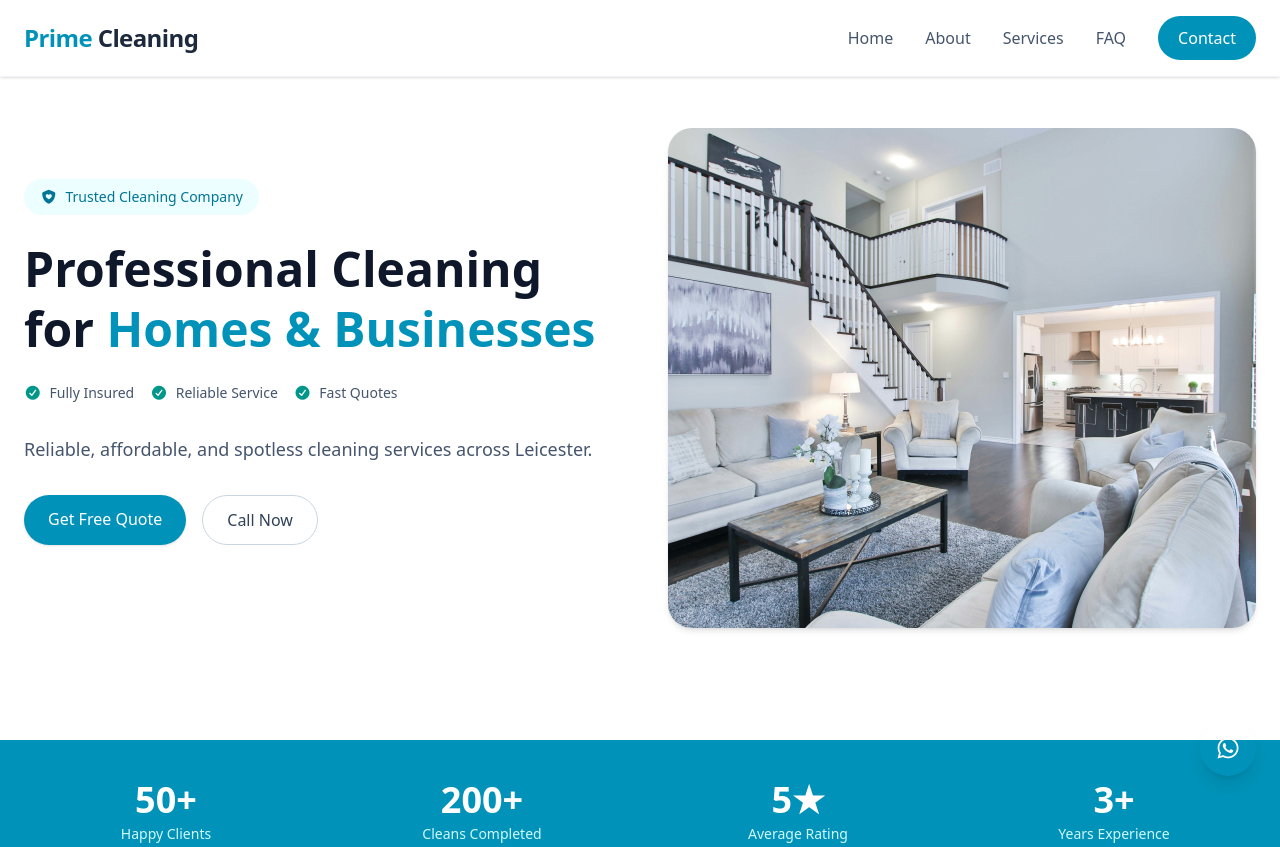
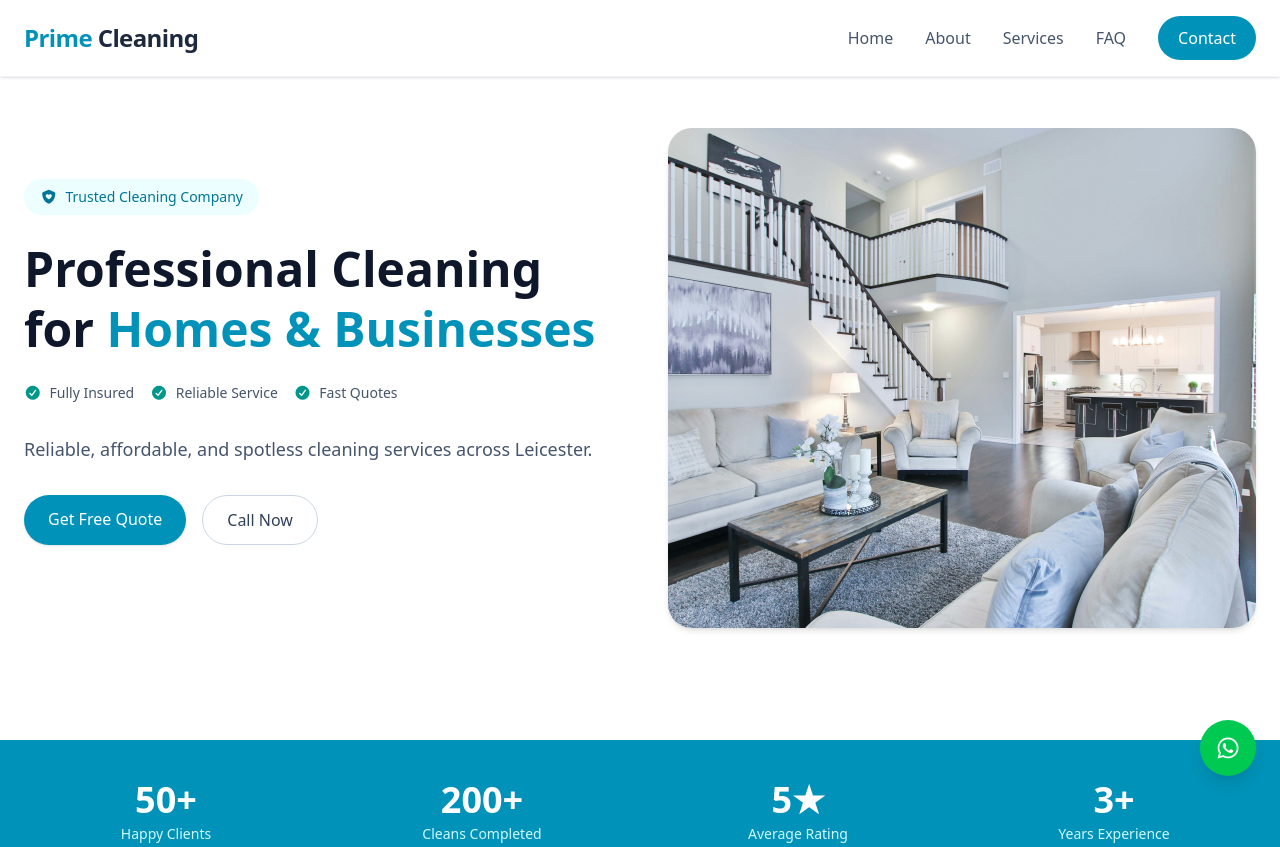
Before and after one commit to zBraaad98/BrxCleaningWebsite, a website: page index.html in a window 1280 px wide. Shown: the top 847 px of the page. Drawn offline with nearby package versions, Linux system fonts and the light colour scheme.

Commit message:
changed whats app color

```diff
--- a/index.html
+++ b/index.html
@@ -23,7 +23,7 @@
     <a
       href="https://wa.me/447700900123"
       target="_blank"
-      class="fixed bottom-6 right-6 bg-green-400 text-white w-14 h-14 rounded-full flex items-center justify-center shadow-lg hover:scale-105 transition z-50"
+      class="fixed bottom-6 right-6 bg-green-500 text-white w-14 h-14 rounded-full flex items-center justify-center shadow-lg hover:scale-105 transition z-50"
     >
       <i class="fa-brands fa-whatsapp text-2xl"></i>
     </a>
```
Also changed, not shown: css/tailwind.css.
